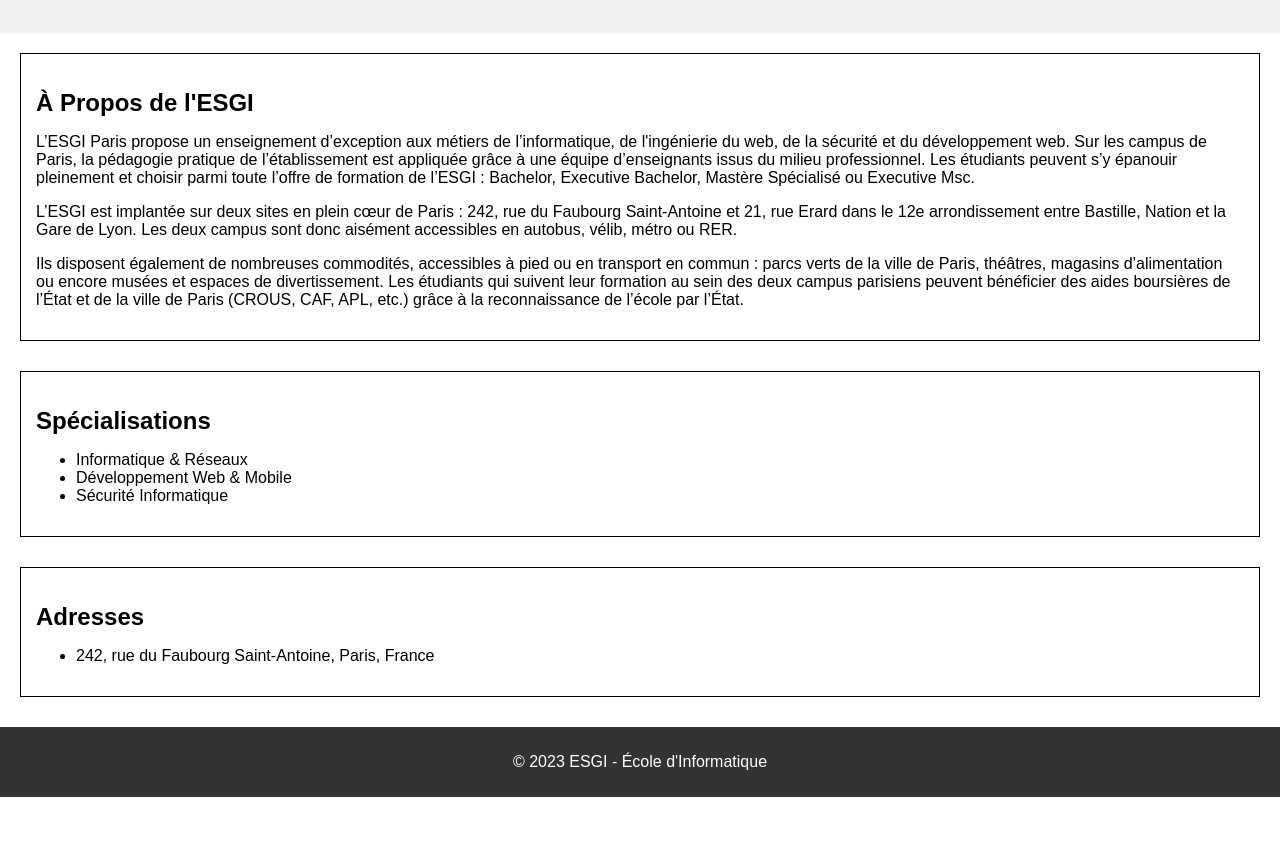
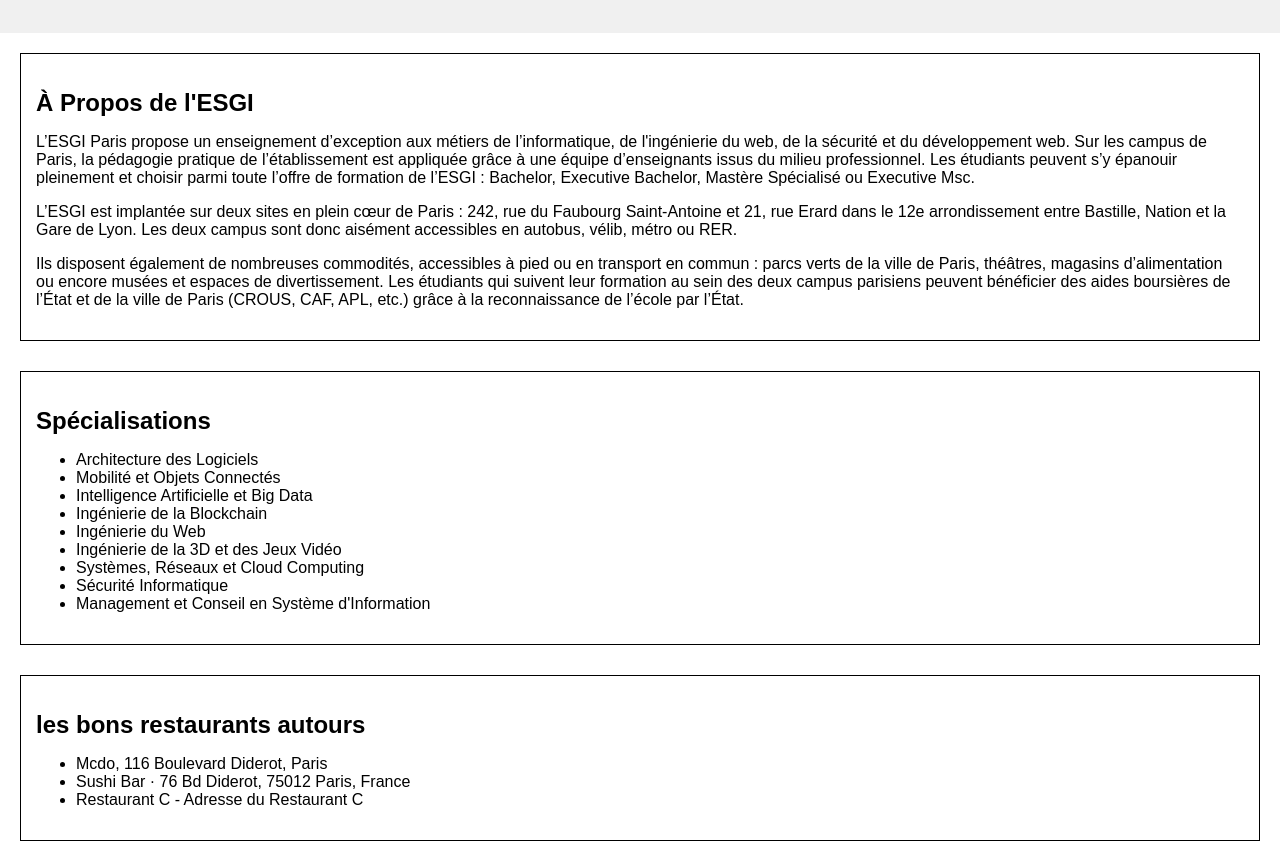
Before and after one commit to Pichouri/GitProjet, a plain HTML site: page index.html in a window 1280 px wide. Shown: the part 121-963 px from the top of the page. Before the commit the page ends 918 px from the top, so only its background shows below. Drawn offline with Linux system fonts and the light colour scheme.

Commit message:
Ajout resto

```diff
--- a/index.html
+++ b/index.html
@@ -24,17 +24,30 @@
     <section id="specializations">
       <h2>Spécialisations</h2>
       <ul>
-        <li>Informatique & Réseaux</li>
-        <li>Développement Web & Mobile</li>
+        <li>Architecture des Logiciels</li>
+        <li>Mobilité et Objets Connectés</li>
+        <li>Intelligence Artificielle et Big Data</li>
+        <li>Ingénierie de la Blockchain</li>
+        <li>Ingénierie du Web</li>
+        <li>Ingénierie de la 3D et des Jeux Vidéo</li>
+        <li>Systèmes, Réseaux et Cloud Computing</li>
         <li>Sécurité Informatique</li>
-        <!-- Add other specializations -->
+        <li>Management et Conseil en Système d'Information</li>
       </ul>
     </section>
-
+    <section id="les bons restaurants autours">
+      <h2>les bons restaurants autours</h2>
+      <ul>
+        <li>Mcdo, 116 Boulevard Diderot, Paris</li>
+        <li>Sushi Bar · 76 Bd Diderot, 75012 Paris, France</li>
+        <li>Restaurant C - Adresse du Restaurant C</li>
+      </ul>
+    </section>
     <section id="address">
       <h2>Adresses</h2>
       <ul>
         <li>242, rue du Faubourg Saint-Antoine, Paris, France</li>
+        <li>21 rue Érard, Paris, France</li>
       </ul>
     </section>
   </main>
```
